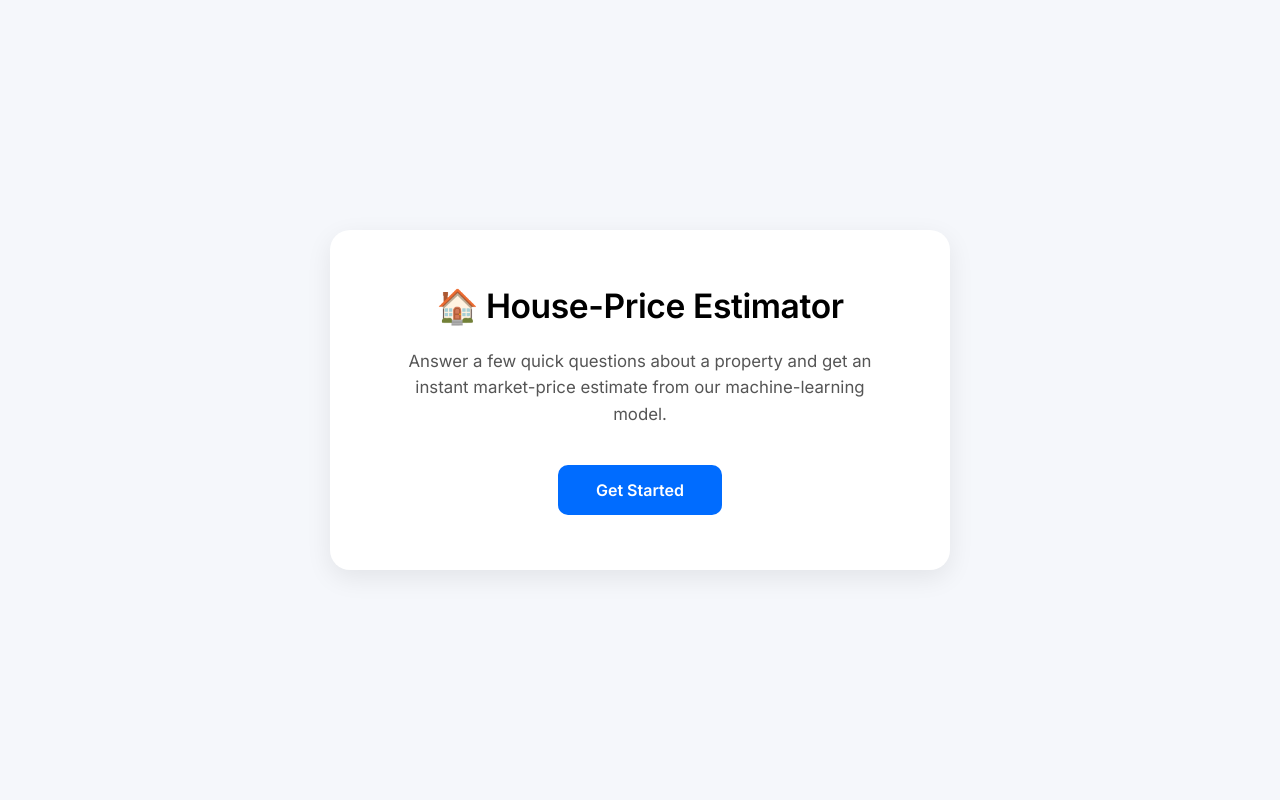
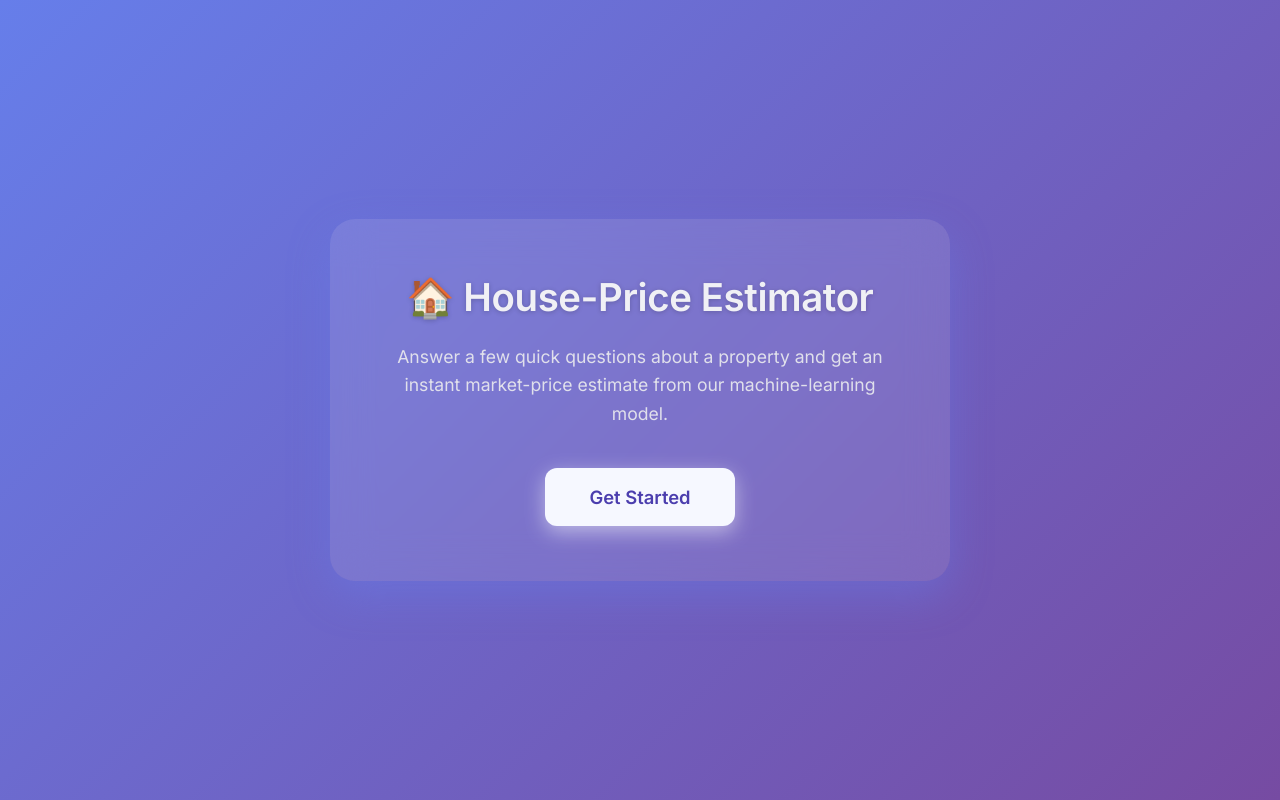
Before and after one commit to RahulShaw-01/House_Price_Prediction, a Flask app: page / in a window 1280 px wide. Run offline with Flask 3, Linux system fonts and the light colour scheme.

Commit message:
Update application.py to fix Flask reloader error; enhance UI in form.html and result.html

```diff
--- a/application.py
+++ b/application.py
@@ -42,4 +42,4 @@ def predict():
 
 
 if __name__ == "__main__":
-    app.run(host="0.0.0.0", port=5000, debug=True)
+    app.run(host="0.0.0.0", port=5000, debug=True, use_reloader=False)
--- a/templates/form.html
+++ b/templates/form.html
@@ -1,31 +1,74 @@
 <!DOCTYPE html>
 <html lang="en">
 <head>
-<meta charset="utf-8">
+<meta charset="utf-8" />
 <title>House-Price Estimator</title>
-<link href="https://fonts.googleapis.com/css2?family=Inter:wght@400;600&display=swap" rel="stylesheet">
+<link href="https://fonts.googleapis.com/css2?family=Inter:wght@400;600&display=swap" rel="stylesheet" />
 <style>
-:root{
-  --brand:#006cff;--bg:#f5f7fb;--card:#ffffff;
-  --shadow:0 8px 26px rgba(0,0,0,.08);
-}
-*{box-sizing:border-box;font-family:Inter,Arial,sans-serif;margin:0}
-body{min-height:100vh;background:var(--bg);display:flex;align-items:center;justify-content:center;padding:40px}
-.card{width:100%;max-width:620px;background:var(--card);border-radius:20px;padding:55px 60px;box-shadow:var(--shadow);text-align:center}
-h1{font-weight:600;font-size:2.1rem;margin-bottom:22px;letter-spacing:-.4px}
-p{font-size:1.05rem;line-height:1.55;color:#555}
-.btn{margin-top:38px;display:inline-block;padding:15px 38px;font-size:1rem;font-weight:600;color:#fff;background:var(--brand);border:none;border-radius:10px;cursor:pointer;transition:.25s}
-.btn:hover{background:#0456c2}
-@media(max-width:520px){
- .card{padding:40px 32px}
-}
+  @import url('https://fonts.googleapis.com/css2?family=Inter:wght@400;600&display=swap');
+  * {
+    box-sizing: border-box;
+    font-family: 'Inter', Arial, sans-serif;
+    margin: 0;
+  }
+  body {
+    min-height: 100vh;
+    background: linear-gradient(135deg, #667eea 0%, #764ba2 100%);
+    display: flex;
+    align-items: center;
+    justify-content: center;
+    padding: 40px;
+    color: #f0f0f5;
+  }
+  .card {
+    background: rgba(255, 255, 255, 0.1);
+    backdrop-filter: blur(20px);
+    border-radius: 25px;
+    box-shadow: 0 15px 40px rgba(102, 126, 234, 0.4);
+    max-width: 620px;
+    padding: 55px 60px;
+    text-align: center;
+  }
+  h1 {
+    font-weight: 600;
+    font-size: 2.4rem;
+    margin-bottom: 22px;
+    letter-spacing: -0.4px;
+    text-shadow: 0 1px 5px rgba(0,0,0,0.2);
+  }
+  p {
+    font-size: 1.1rem;
+    line-height: 1.6;
+    color: #e0e0eb;
+    margin-bottom: 40px;
+  }
+  .btn {
+    background-color: #f6f8ff;
+    color: #4b3eae;
+    font-weight: 700;
+    padding: 18px 44px;
+    font-size: 1.15rem;
+    border: none;
+    border-radius: 12px;
+    cursor: pointer;
+    transition: background-color 0.3s ease, color 0.3s ease;
+    box-shadow: 0 6px 20px rgba(255,255,255,0.5);
+  }
+  .btn:hover {
+    background-color: #4b3eae;
+    color: #fff;
+  }
+  @media (max-width: 520px) {
+    .card {
+      padding: 35px 30px;
+    }
+  }
 </style>
 </head>
 <body>
   <div class="card">
     <h1>🏠 House-Price Estimator</h1>
-    <p>Answer a few quick questions about a property and get an instant
-       market-price estimate from our machine-learning model.</p>
+    <p>Answer a few quick questions about a property and get an instant market-price estimate from our machine-learning model.</p>
     <button class="btn" onclick="location.href='/predict'">Get Started</button>
   </div>
 </body>
```
Also changed, not shown: templates/result.html (+101 -15 lines).
